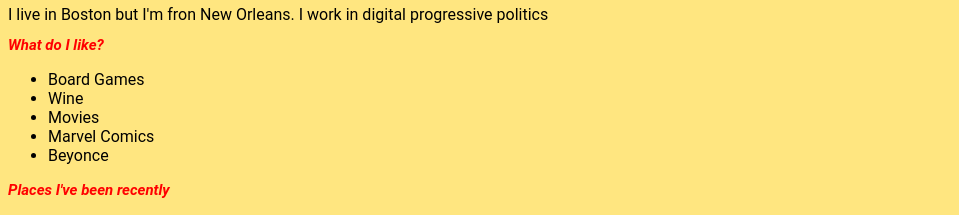
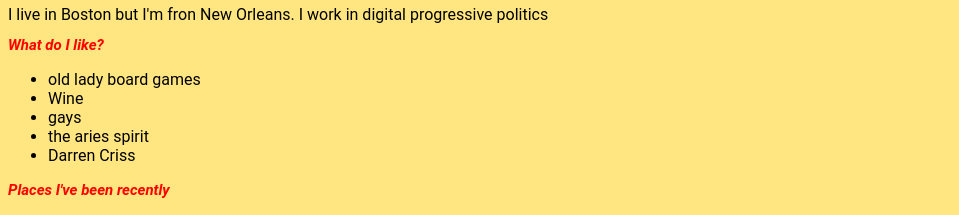
Before and after one commit to dylwalton/dylwalton.github.io, a plain HTML site: page final_project/index.html in a window 1280 px wide. Shown: the part 388-603 px from the top of the page, without its empty margins (0-959 px from the left). Drawn offline with Linux system fonts and the light colour scheme.

Commit message:
Update index.html

```diff
--- a/final_project/index.html
+++ b/final_project/index.html
@@ -17,11 +17,11 @@
 <h2>What do I like?</h2>
 
   <ul>
-    <li>Board Games</li>
+    <li>old lady board games</li>
     <li>Wine</li>
-    <li>Movies</li>
-    <li>Marvel Comics</li>
-    <li>Beyonce</li>
+    <li>gays</li>
+    <li>the aries spirit</li>
+    <li>Darren Criss</li>
   </ul>
 
   <h3>Places I've been recently</h3>
```
